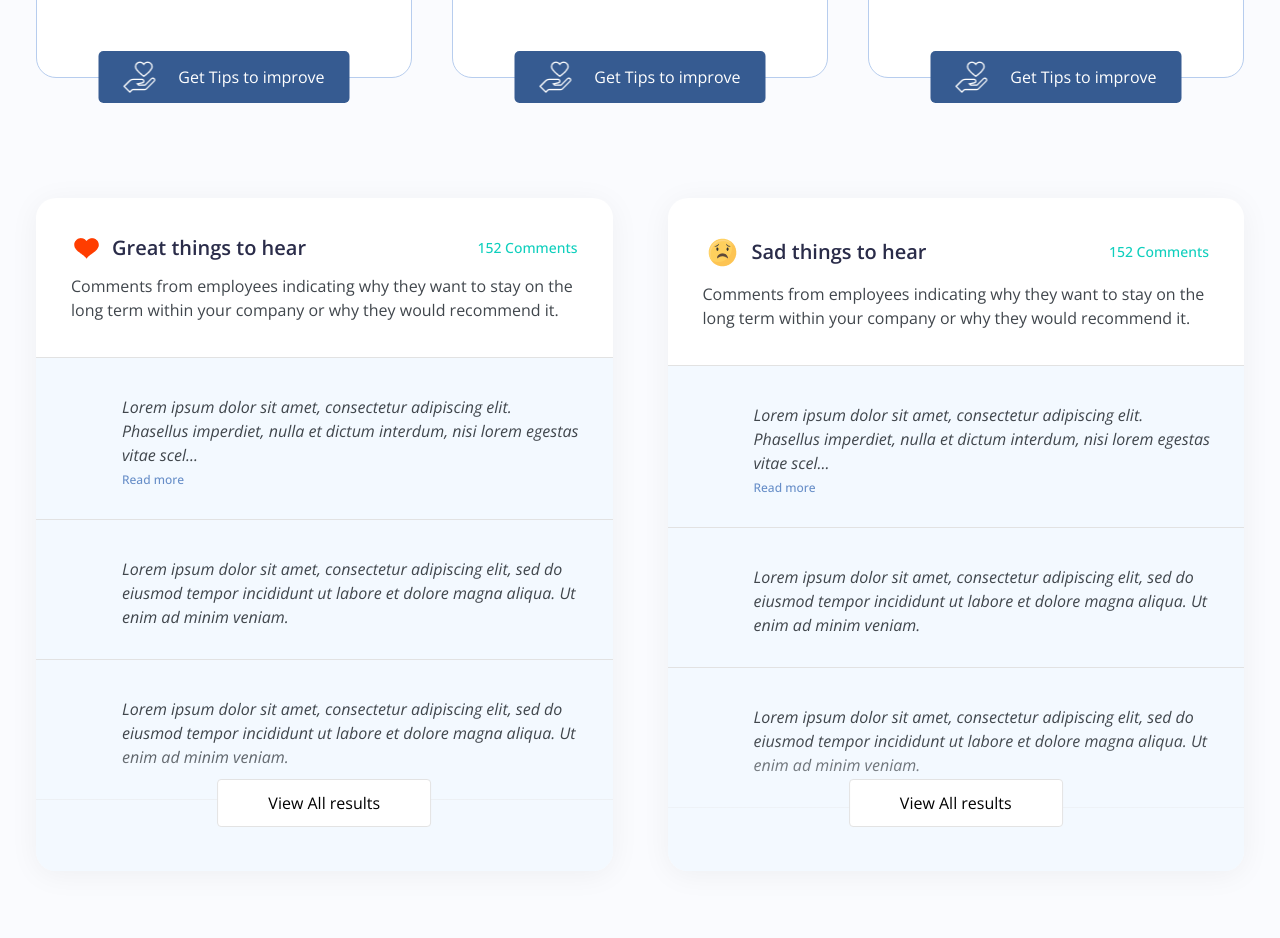
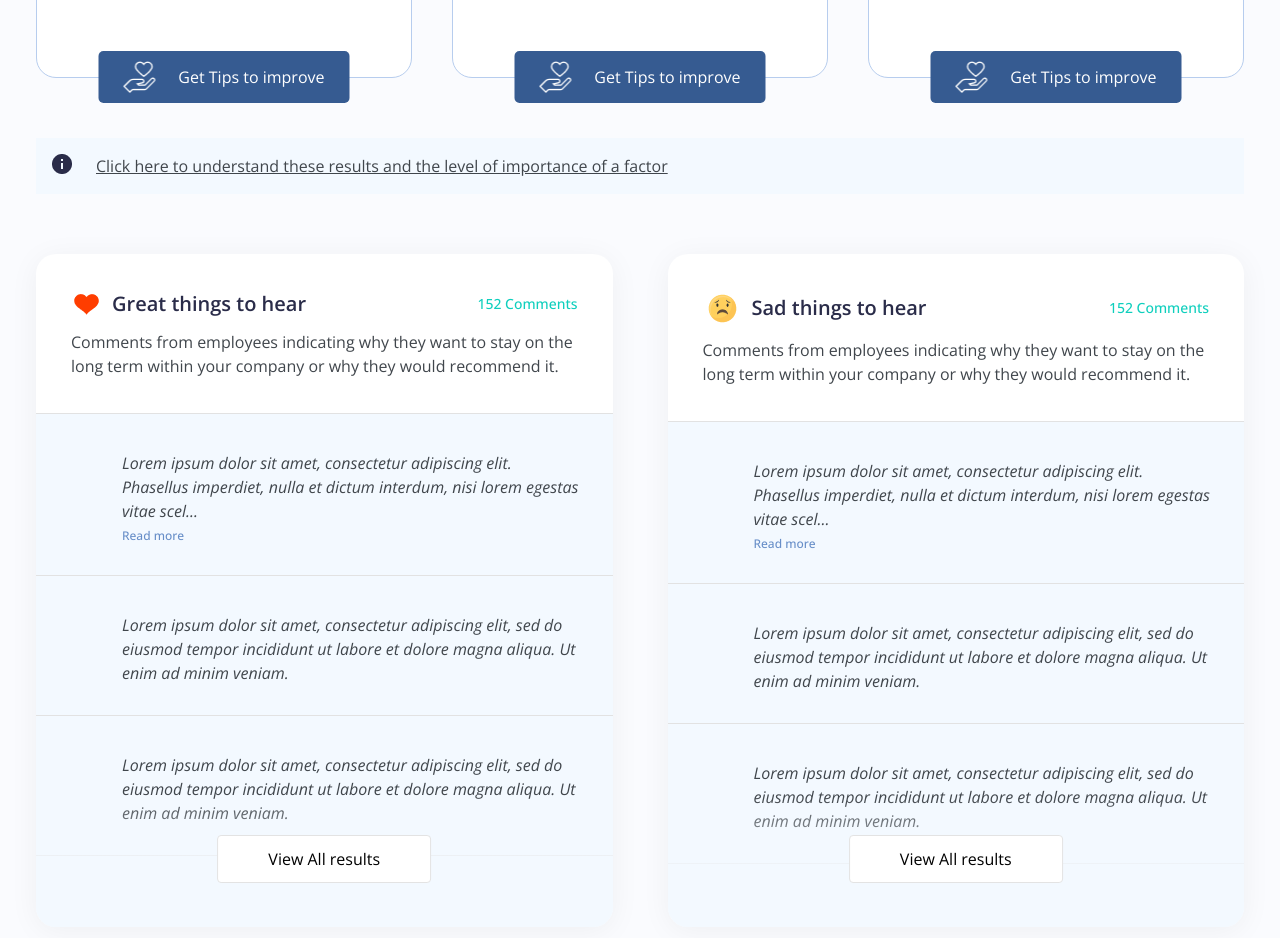
Before and after one commit to t123arun/hr-dashboard, a plain HTML site: page index.html in a window 1280 px wide. Shown: the part 2580-3518 px from the top of the page. Drawn offline with nearby package versions, Linux system fonts and the light colour scheme.

Commit message:
added new section

```diff
--- a/index.html
+++ b/index.html
@@ -170,6 +170,12 @@
                 </div>
             </div>
         </section>
+        <section class="container">
+            <div class=" i-wrapper p-16 flex flex-start bg-body">
+                <img src="assets/i-icon.png"/>
+                <p class="text-underline">Click here to understand these results and the level of importance of a factor</p>
+            </div>
+        </section>
         <section class="container flex gap-55 py-60">
             <div class="comment-col relative">
                 <div class="p-35">
--- a/style.css
+++ b/style.css
@@ -192,6 +192,17 @@ button{
 }
 .justify-center{
     justify-content: center;
+}
+.p-16{
+    padding: 16px;
+}
+.text-underline{
+    text-decoration: underline;
+}
+.i-wrapper{
+    justify-content: center;
+    gap: 24px;
+    text-align: center;
 }
 /* ===header section=== */
 
@@ -641,7 +652,8 @@ animation: progress-green-25 1s ease-in forwards;
     border-radius:4px;
     z-index:1;
 }
-.all-result:hover{
+.all-result:hover,
+.bg-body{
     background: var(--body-background)
 }
 
@@ -710,10 +722,10 @@ animation: progress-green-25 1s ease-in forwards;
 
 }
 @media only screen and (min-width: 1024px){
-    /* .container{
-        max-width: 992px;
-        margin: 0 auto;
-    } */
+  .i-wrapper{
+      justify-content: flex-start;
+      text-align: left;
+  }
     .row{
         gap: 0;
     }
```
Also changed, not shown: assets/i-icon.png (added).
